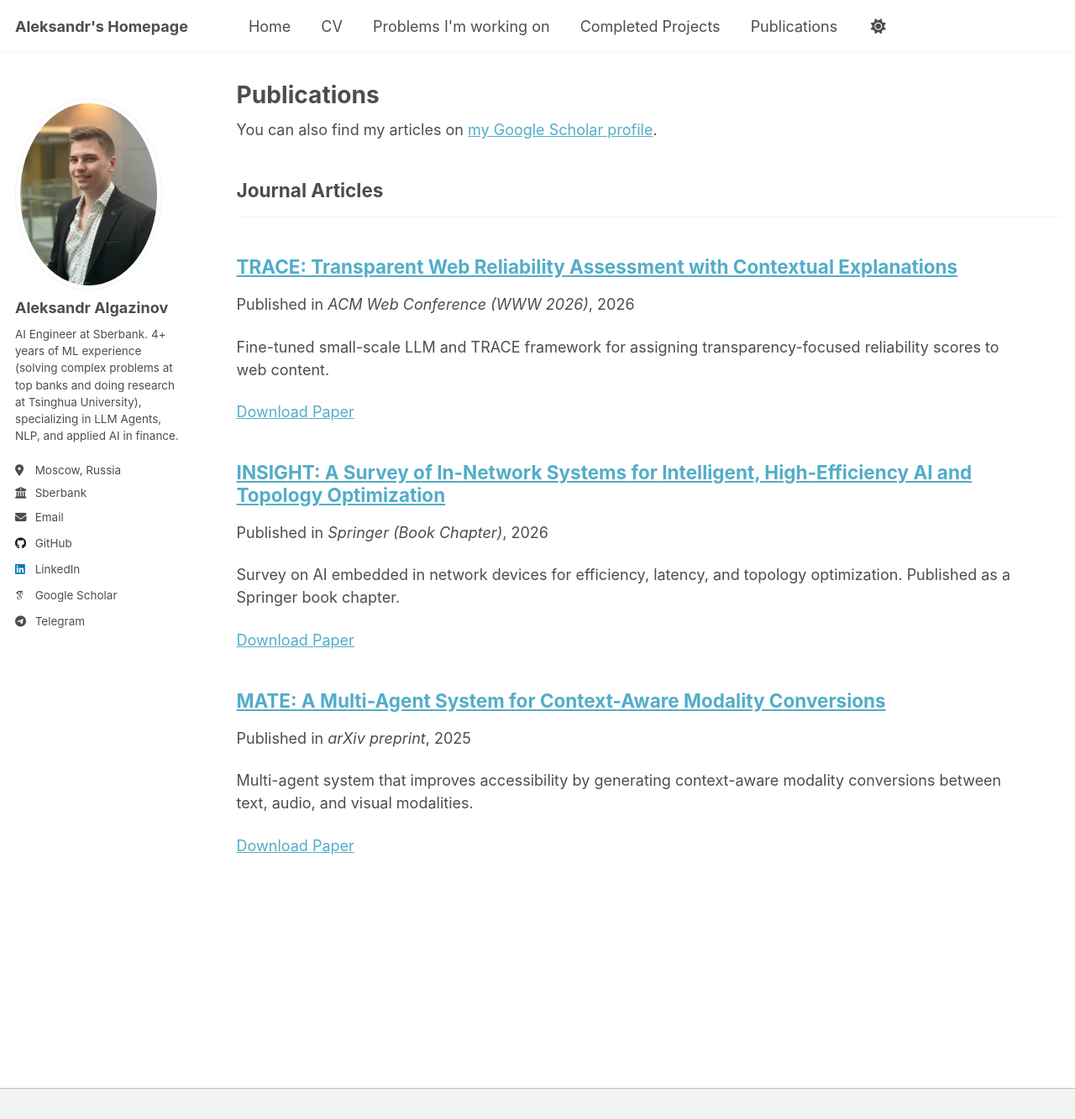
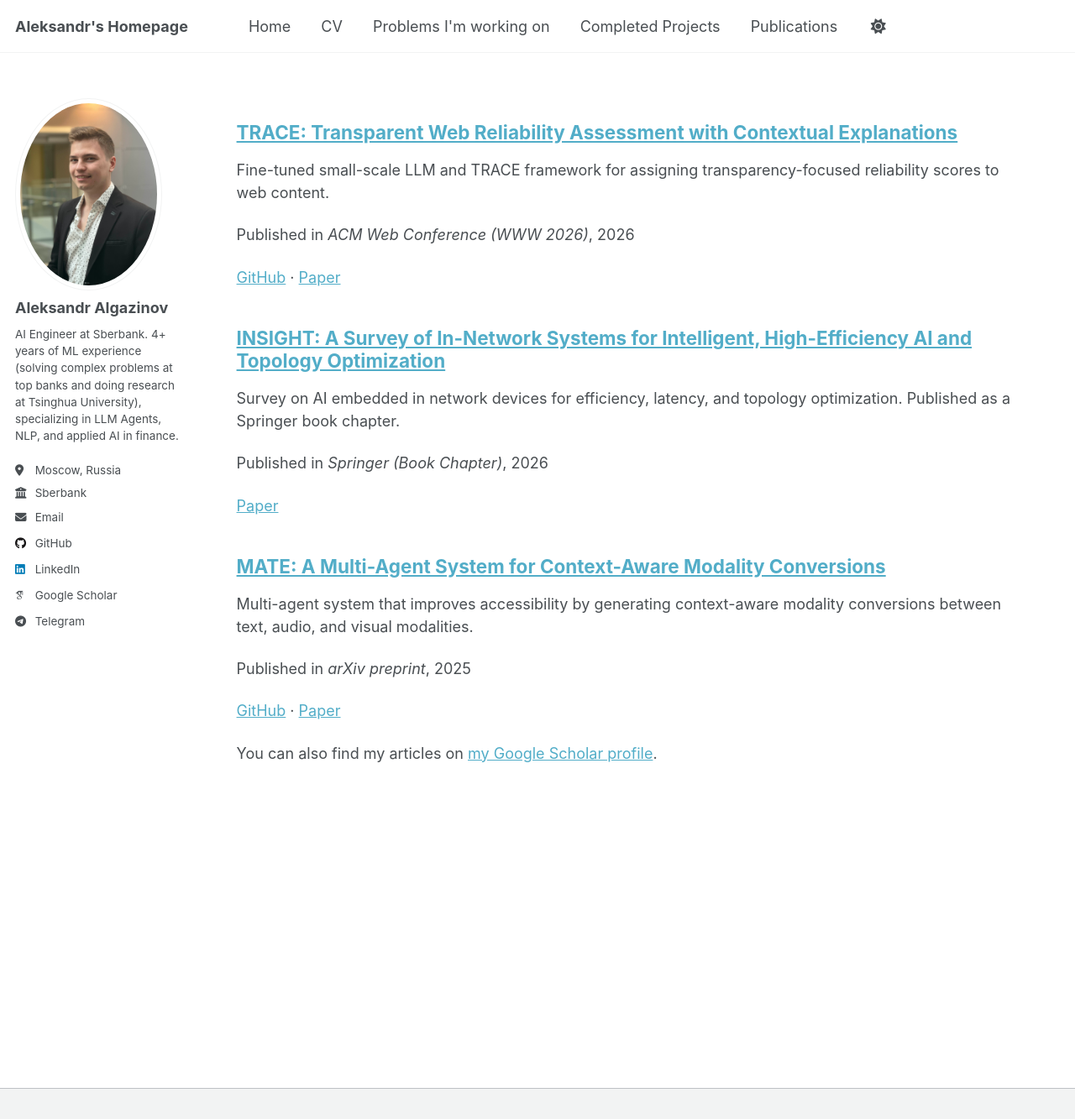
Before and after one commit to AlgazinovAleksandr/AlgazinovAleksandr.github.io, a Jekyll site: the page built from _pages/publications.html, in a window 1280 px wide and 1333 px high. Shown: the whole window at 84% size. Built offline with Jekyll 4.4.1, drawn with Linux system fonts in a browser that asks for light colours; some web fonts are replaced.

Commit message:
Design updates

```diff
--- a/_includes/archive-single.html
+++ b/_includes/archive-single.html
@@ -29,6 +29,8 @@
     <h2 class="archive__item-title" itemprop="headline">
       {% if post.link %}
         <a href="{{ post.link }}">{{ title }}</a> <a href="{{ base_path }}{{ post.url }}" rel="permalink"><i class="fa fa-link" aria-hidden="true" title="permalink"></i><span class="sr-only">Permalink</span></a>
+      {% elsif post.paperurl %}
+        <a href="{{ post.paperurl }}" target="_blank" rel="noopener">{{ title }}</a>
       {% else %}
         <a href="{{ base_path }}{{ post.url }}" rel="permalink">{{ title }}</a>
       {% endif %}
@@ -36,6 +38,12 @@
 
     {% if post.read_time %}
       <p class="page__meta"><i class="fa fa-clock" aria-hidden="true"></i> {% include read-time.html %}</p>
+    {% endif %}
+
+    {% if post.excerpt and site.read_more != 'enabled' %}
+    <p class="archive__item-excerpt" itemprop="description">{{ post.excerpt | markdownify }}</p>
+    {% elsif post.excerpt and site.read_more == 'enabled' %}
+    <p class="archive__item-excerpt" itemprop="description"><p>{{ post.excerpt | markdownify | remove: '<p>' | remove: '</p>' }}<strong><a href="{{ base_path }}{{ post.url }}" rel="permalink"> Read more</a></strong></p></p>
     {% endif %}
 
         {% if post.collection == 'teaching' %}
@@ -46,38 +54,12 @@
          <p class="page__date"><strong><i class="fa fa-fw fa-calendar" aria-hidden="true"></i> {{ site.data.ui-text[site.locale].date_label | default: "Published:" }}</strong> <time datetime="{{ post.date | default: "1900-01-01" | date_to_xmlschema }}">{{ post.date | default: "1900-01-01" | date: "%B %d, %Y" }}</time></p>
         {% endif %}
 
-    {% if post.excerpt and site.read_more != 'enabled' %}
-    <p class="archive__item-excerpt" itemprop="description">{{ post.excerpt | markdownify }}</p>
-    {% elsif post.excerpt and site.read_more == 'enabled' %}
-    <p class="archive__item-excerpt" itemprop="description"><p>{{ post.excerpt | markdownify | remove: '<p>' | remove: '</p>' }}<strong><a href="{{ base_path }}{{ post.url }}" rel="permalink"> Read more</a></strong></p></p>
-    {% endif %}
-
-    {% if post.citation and post.paperurl and post.slidesurl and post.bibtexurl %}
-      <p>Recommended citation: {{ post.citation }}<br /><a href="{{ post.paperurl }}">Download Paper</a> | <a href="{{ post.slidesurl }}">Download Slides</a> | <a href="{{ post.bibtexurl }}">Download Bibtex</a></p>
-    {% elsif post.citation and post.paperurl and post.slidesurl %}
-      <p>Recommended citation: {{ post.citation }}<br /><a href="{{ post.paperurl }}">Download Paper</a> | <a href="{{ post.slidesurl }}">Download Slides</a></p>
-    {% elsif post.citation and post.paperurl and post.bibtexurl %}
-      <p>Recommended citation: {{ post.citation }}<br /><a href="{{ post.paperurl }}">Download Paper</a> | <a href="{{ post.bibtexurl }}">Download Bibtex</a></p>
-    {% elsif post.citation and post.paperurl %}
-      <p>Recommended citation: {{ post.citation }}<br /><a href="{{ post.paperurl }}">Download Paper</a></p>
-    {% elsif post.citation and post.slidesurl and post.bibtexurl %}
-      <p>Recommended citation: {{ post.citation }}<br /><a href="{{ post.slidesurl }}">Download Slides</a> | <a href="{{ post.bibtexurl}}">Download Bibtex</a></p>
-    {% elsif post.citation and post.slidesurl %}
-      <p>Recommended citation: {{ post.citation }}<br /><a href="{{ post.slidesurl }}">Download Slides</a></p>
-    {% elsif post.citation and post.bibtexurl %}
-      <p>Recommended citation: {{ post.citation }}<br /><a href="{{ post.bibtexurl }}">Download Bibtex</a></p>
-    {% elsif post.citation %}
-      <p>Recommended citation: {{ post.citation }}</p>
-    {% elsif post.paperurl and post.bibtexurl %}
-      <p><a href=" {{ post.paperurl }} ">Download Paper</a> | <a href="{{ post.bibtexurl }}">Download Bibtex</a></p>
+    {% if post.githuburl and post.paperurl %}
+      <p><a href="{{ post.githuburl }}" target="_blank" rel="noopener">GitHub</a> · <a href="{{ post.paperurl }}" target="_blank" rel="noopener">Paper</a></p>
     {% elsif post.paperurl %}
-      <p><a href=" {{ post.paperurl }} ">Download Paper</a></p>
-    {% elsif post.slidesurl and post.bibtexurl %}
-      <p><a href="{{ post.slidesurl }}">Download Slides</a> | <a href="{{ post.bibtexurl }}">Download Bibtex</a></p>
-    {% elsif post.slidesurl %}
-      <p><a href="{{ post.slidesurl }}">Download Slides</a></p>
-    {% elsif post.bibtexurl %}
-      <p><a href="{{ post.bibtexurl }}">Download Bibtex</a></p>
+      <p><a href="{{ post.paperurl }}" target="_blank" rel="noopener">Paper</a></p>
+    {% elsif post.githuburl %}
+      <p><a href="{{ post.githuburl }}" target="_blank" rel="noopener">GitHub</a></p>
     {% endif %}
 
   </article>
--- a/_pages/publications.html
+++ b/_pages/publications.html
@@ -1,33 +1,15 @@
 ---
 layout: archive
-title: "Publications"
 permalink: /publications/
 author_profile: true
 ---
 
+{% include base_path %}
+
+{% for post in site.publications reversed %}
+  {% include archive-single.html %}
+{% endfor %}
+
 {% if site.author.googlescholar %}
   <div class="wordwrap">You can also find my articles on <a href="{{site.author.googlescholar}}">my Google Scholar profile</a>.</div>
 {% endif %}
-
-{% include base_path %}
-
-<!-- New style rendering if publication categories are defined -->
-{% if site.publication_category %}
-  {% for category in site.publication_category  %}
-    {% assign title_shown = false %}
-    {% for post in site.publications reversed %}
-      {% if post.category != category[0] %}
-        {% continue %}
-      {% endif %}
-      {% unless title_shown %}
-        <h2>{{ category[1].title }}</h2><hr />
-        {% assign title_shown = true %}
-      {% endunless %}
-      {% include archive-single.html %}
-    {% endfor %}
-  {% endfor %}
-{% else %}
-  {% for post in site.publications reversed %}
-    {% include archive-single.html %}
-  {% endfor %}
-{% endif %}
```
Also changed, not shown: _publications/2025-06-24-mate-multiagent.md (+1 -0 lines), _publications/2026-05-28-trace.md (+1 -0 lines).
